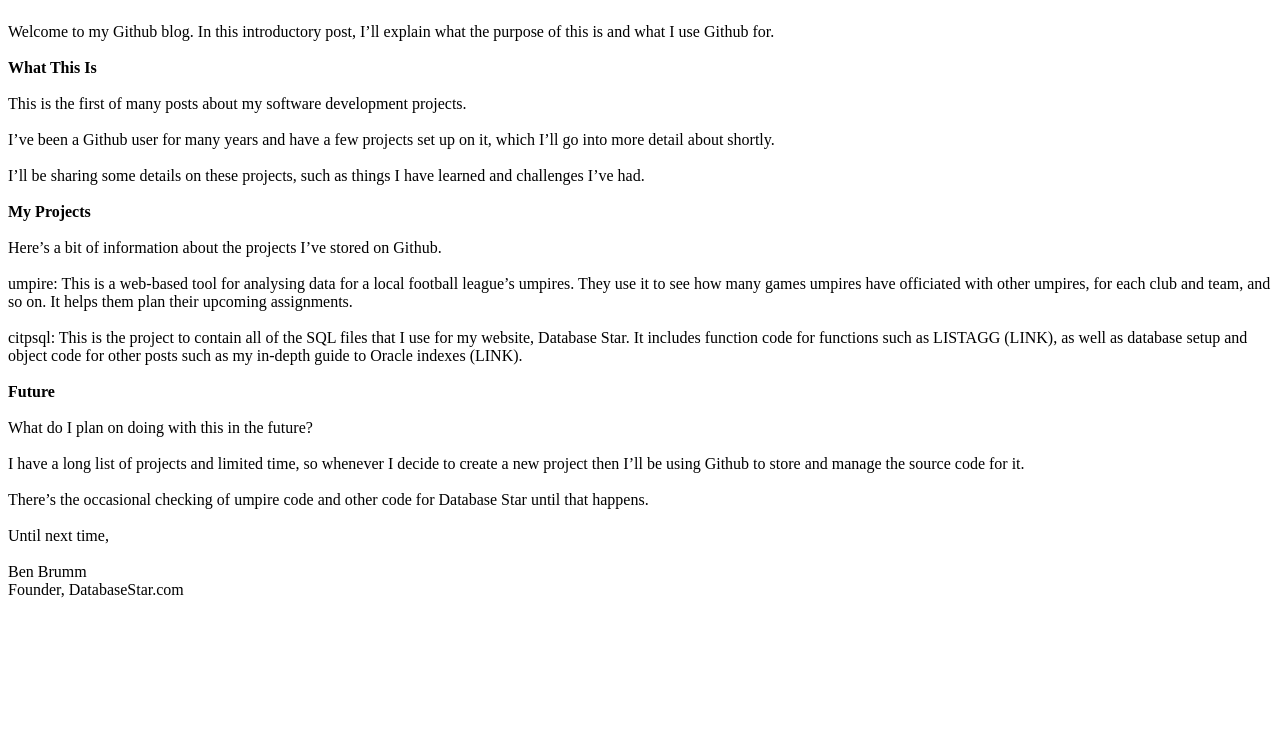
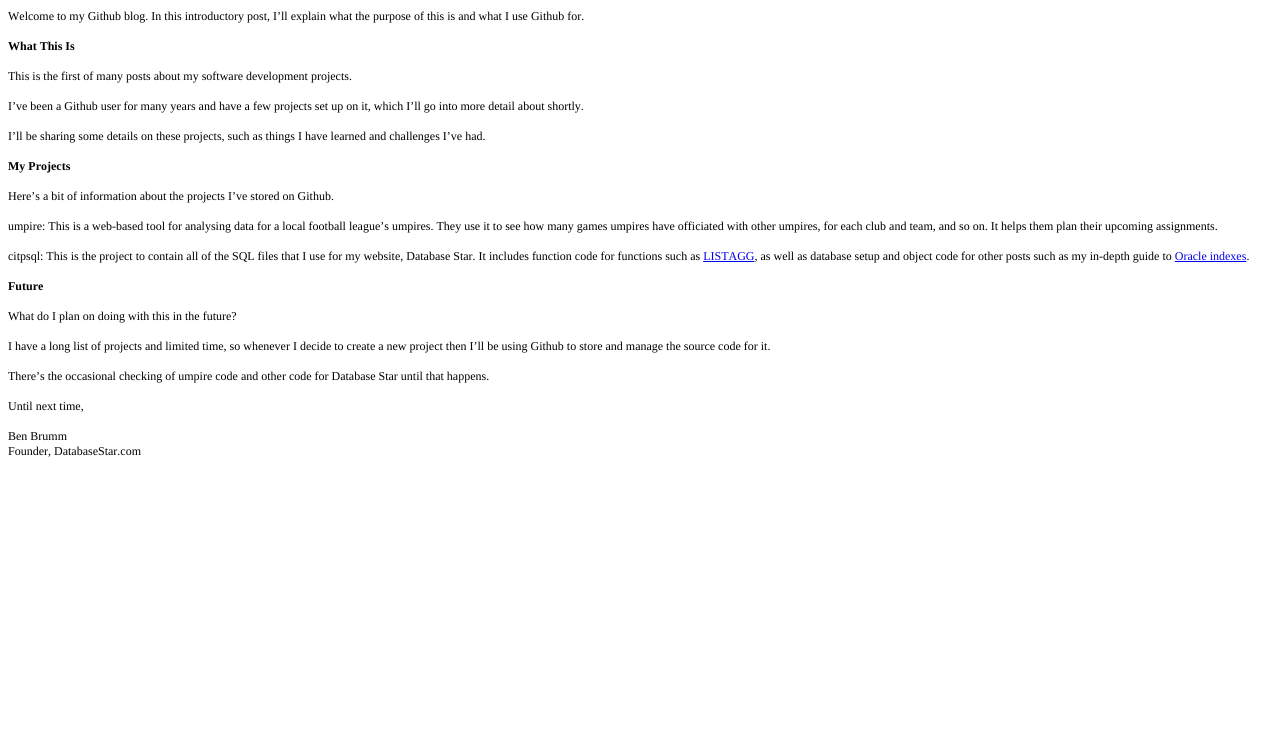
Before and after one commit to bbrumm/bbrumm.github.io, a plain HTML site: page index.html in a window 1280 px wide. Shown: the part 50-800 px from the top of the page. Drawn offline with Linux system fonts and the light colour scheme.

Commit message:
Updated links

```diff
--- a/index.html
+++ b/index.html
@@ -1,39 +1,48 @@
+<!DOCTYPE html PUBLIC "-//W3C//DTD HTML 4.01//EN" "http://www.w3.org/TR/html4/strict.dtd">
 <html>
 <head>
-<title>Introduction</title>
+  <meta http-equiv="Content-Type" content="text/html; charset=utf-8">
+  <meta http-equiv="Content-Style-Type" content="text/css">
+  <title></title>
+  <meta name="Generator" content="Cocoa HTML Writer">
+  <meta name="CocoaVersion" content="1504.83">
+  <style type="text/css">
+    p.p2 {margin: 0.0px 0.0px 0.0px 0.0px; line-height: 14.0px; font: 12.0px Times; color: #000000; -webkit-text-stroke: #000000}
+    span.s1 {font-kerning: none}
+  </style>
 </head>
 <body>
-<h2>Introduction</h2>
-<div>&nbsp;</div>
-<div>Welcome to my Github blog. In this introductory post, I&rsquo;ll explain what the purpose of this is and what I use Github for.</div>
-<div>&nbsp;</div>
-<div><strong>What This Is</strong></div>
-<div>&nbsp;</div>
-<div>This is the first of many posts about my software development projects.</div>
-<div>&nbsp;</div>
-<div>I&rsquo;ve been a Github user for many years and have a few projects set up on it, which I&rsquo;ll go into more detail about shortly.</div>
-<div>&nbsp;</div>
-<div>I&rsquo;ll be sharing some details on these projects, such as things I have learned and challenges I&rsquo;ve had.</div>
-<div>&nbsp;</div>
-<div><strong>My Projects</strong></div>
-<div>&nbsp;</div>
-<div>Here&rsquo;s a bit of information about the projects I&rsquo;ve stored on Github.</div>
-<div>&nbsp;</div>
-<div>umpire: This is a web-based tool for analysing data for a local football league&rsquo;s umpires. They use it to see how many games umpires have officiated with other umpires, for each club and team, and so on. It helps them plan their upcoming assignments.</div>
-<div>&nbsp;</div>
-<div>citpsql: This is the project to contain all of the SQL files that I use for my website, Database Star. It includes function code for functions such as LISTAGG (LINK), as well as database setup and object code for other posts such as my in-depth guide to Oracle indexes (LINK).</div>
-<div>&nbsp;</div>
-<div><strong>Future</strong></div>
-<div>&nbsp;</div>
-<div>What do I plan on doing with this in the future?</div>
-<div>&nbsp;</div>
-<div>I have a long list of projects and limited time, so whenever I decide to create a new project then I&rsquo;ll be using Github to store and manage&nbsp;the source code for it.</div>
-<div>&nbsp;</div>
-<div>There&rsquo;s the occasional checking of umpire code and other code for Database Star until that happens.</div>
-<div>&nbsp;</div>
-<div>Until next time,</div>
-<div>&nbsp;</div>
-<div>Ben Brumm</div>
-<div>Founder, DatabaseStar.com</div>
+<h2 style="margin: 0.0px 0.0px 14.9px 0.0px; line-height: 22.0px; font: 18.0px Times; color: #000000; -webkit-text-stroke: #000000"><span class="s1"><b>Introduction</b></span></h2>
+<p class="p2"><span class="s1"> </span></p>
+<p class="p2"><span class="s1">Welcome to my Github blog. In this introductory post, I’ll explain what the purpose of this is and what I use Github for.</span></p>
+<p class="p2"><span class="s1"> </span></p>
+<p class="p2"><span class="s1"><b>What This Is</b></span></p>
+<p class="p2"><span class="s1"> </span></p>
+<p class="p2"><span class="s1">This is the first of many posts about my software development projects.</span></p>
+<p class="p2"><span class="s1"> </span></p>
+<p class="p2"><span class="s1">I’ve been a Github user for many years and have a few projects set up on it, which I’ll go into more detail about shortly.</span></p>
+<p class="p2"><span class="s1"> </span></p>
+<p class="p2"><span class="s1">I’ll be sharing some details on these projects, such as things I have learned and challenges I’ve had.</span></p>
+<p class="p2"><span class="s1"> </span></p>
+<p class="p2"><span class="s1"><b>My Projects</b></span></p>
+<p class="p2"><span class="s1"> </span></p>
+<p class="p2"><span class="s1">Here’s a bit of information about the projects I’ve stored on Github.</span></p>
+<p class="p2"><span class="s1"> </span></p>
+<p class="p2"><span class="s1">umpire: This is a web-based tool for analysing data for a local football league’s umpires. They use it to see how many games umpires have officiated with other umpires, for each club and team, and so on. It helps them plan their upcoming assignments.</span></p>
+<p class="p2"><span class="s1"> </span></p>
+<p class="p2"><span class="s1">citpsql: This is the project to contain all of the SQL files that I use for my website, Database Star. It includes function code for functions such as <a href=‘https://www.databasestar.com/oracle-listagg/'>LISTAGG</a>, as well as database setup and object code for other posts such as my in-depth guide to <a href=“https://www.databasestar.com/oracle-sql-indexes”>Oracle indexes</a>.</span></p>
+<p class="p2"><span class="s1"> </span></p>
+<p class="p2"><span class="s1"><b>Future</b></span></p>
+<p class="p2"><span class="s1"> </span></p>
+<p class="p2"><span class="s1">What do I plan on doing with this in the future?</span></p>
+<p class="p2"><span class="s1"> </span></p>
+<p class="p2"><span class="s1">I have a long list of projects and limited time, so whenever I decide to create a new project then I’ll be using Github to store and manage the source code for it.</span></p>
+<p class="p2"><span class="s1"> </span></p>
+<p class="p2"><span class="s1">There’s the occasional checking of umpire code and other code for Database Star until that happens.</span></p>
+<p class="p2"><span class="s1"> </span></p>
+<p class="p2"><span class="s1">Until next time,</span></p>
+<p class="p2"><span class="s1"> </span></p>
+<p class="p2"><span class="s1">Ben Brumm</span></p>
+<p class="p2"><span class="s1">Founder, DatabaseStar.com</span></p>
 </body>
 </html>
```
